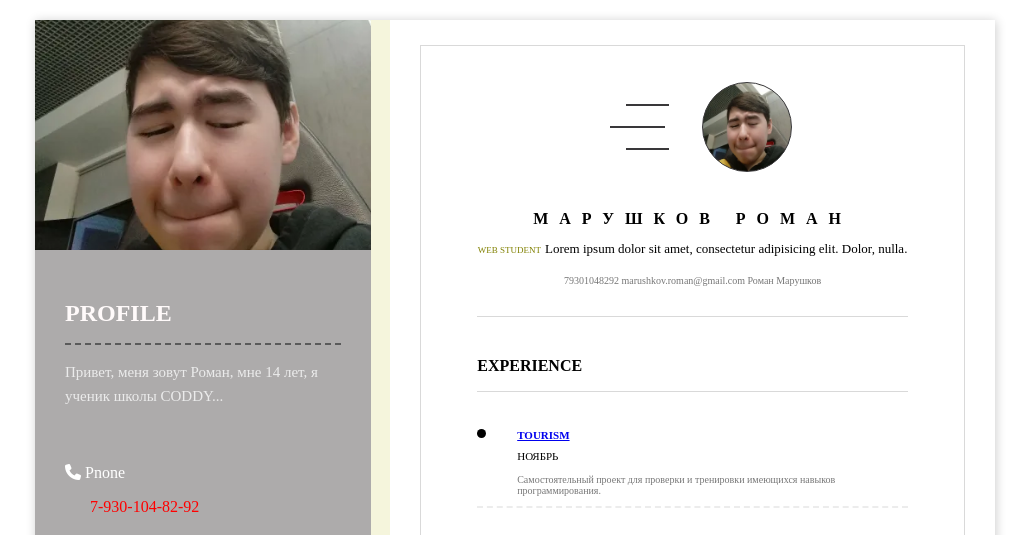
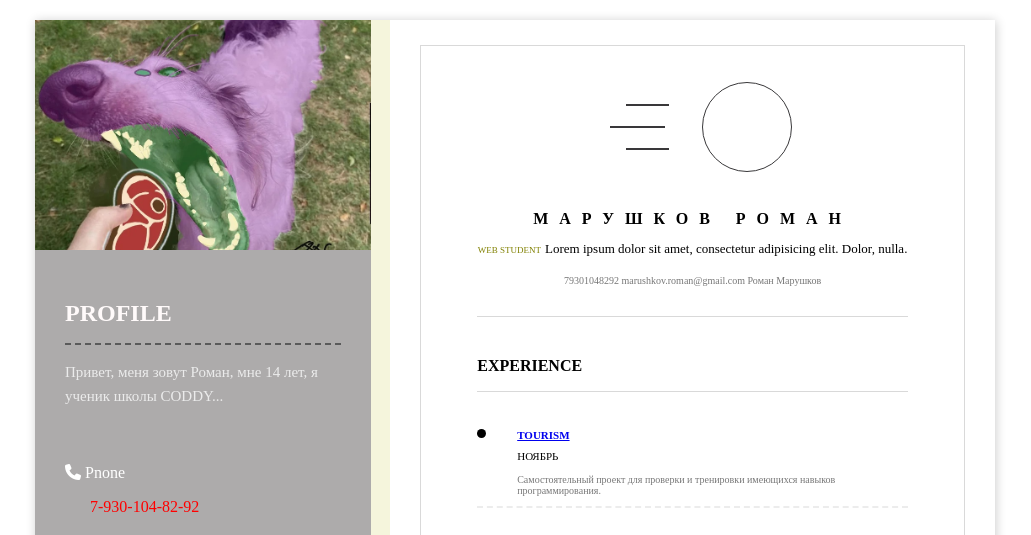
Before and after one commit to kizlodda18/kizlodda18.github.io, a plain HTML site: page index.html in a window 1280 px wide. Shown: the top 535 px of the page, without its empty margins (125-1156 px from the left). Drawn offline with Linux system fonts and the light colour scheme.

Commit message:
main.css

```diff
--- a/main.css
+++ b/main.css
@@ -47,7 +47,7 @@ html {
 
 .photo {
     height: 230px;
-    background: url(img/123.png);
+    background: url(img/acrid.jpg);
     background-size: cover;
     background-position: center;
     background-repeat: no-repeat;
@@ -130,7 +130,7 @@ html {
     height: 90px;
     border: 1px solid #39383a;
     border-radius: 50%;
-    background: url(img/123.png);
+
     background-size: cover;
     background-position: center;
 }
```
